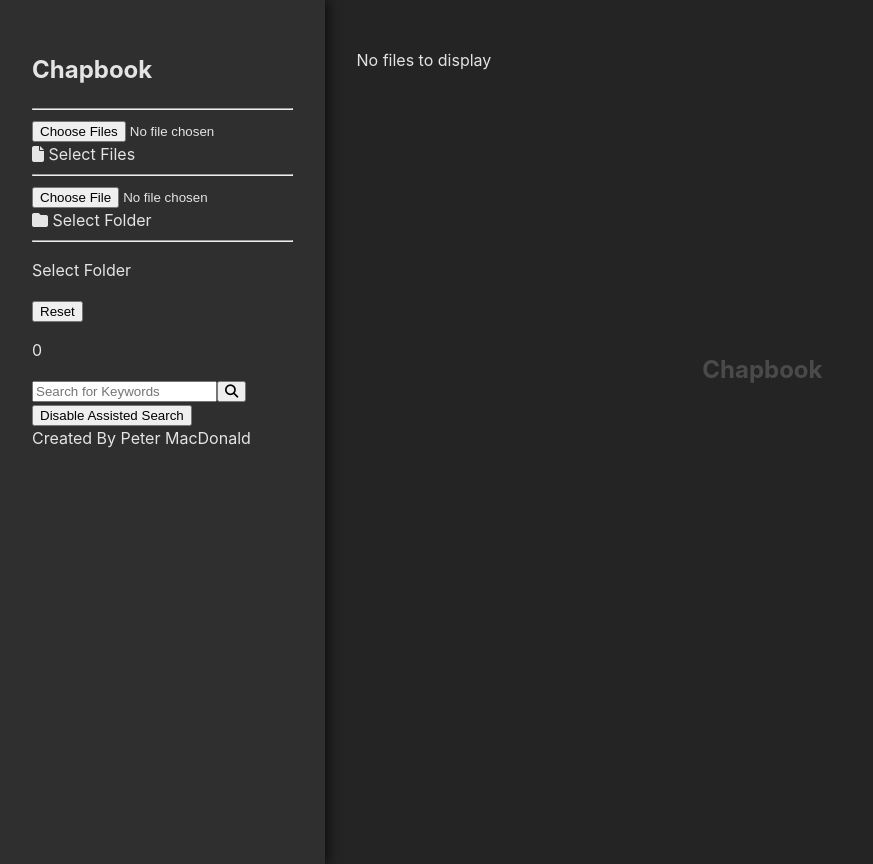
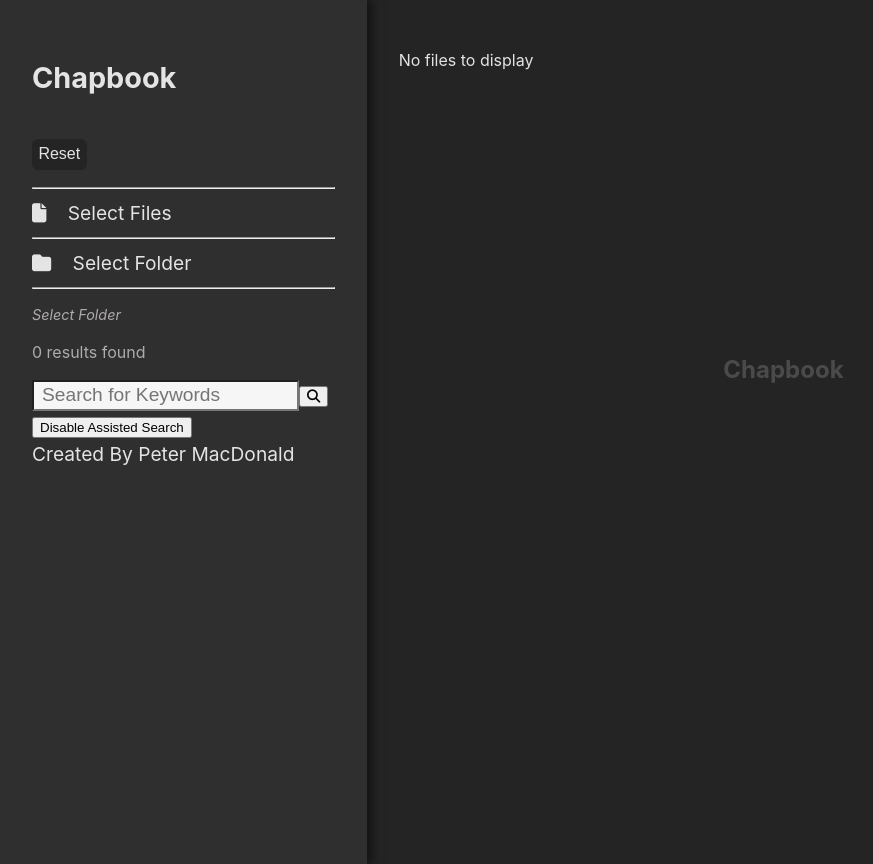
Before and after one commit to 709macdonald/ChapbookReactApp, a React (Vite) app: page / in a window 1280 px wide. Shown: the whole page, without its empty margins (0-873 px from the left). Built offline with nearby package versions, Linux system fonts and the light colour scheme.

Commit message:
fileSection CSS styled

```diff
--- a/src/components/FileUploadSection.jsx
+++ b/src/components/FileUploadSection.jsx
@@ -48,7 +48,11 @@ export default function FileUploadSection({
 
   return (
     <div className="fileUploadSectionDiv">
+      <button onClick={handleReset} className="resetButton">
+        Reset
+      </button>
       <hr />
+      <div className="fileInputDiv">
         <input
           type="file"
           onChange={selectUserFiles}
@@ -60,8 +64,9 @@ export default function FileUploadSection({
         <label htmlFor="fileInputFiles" className="fileInputLabel">
           <i className="fa-solid fa-file folderIcon"></i> Select Files
         </label>
+      </div>
       <hr />
-
+      <div className="fileInputDiv">
         <input
           type="file"
           onChange={selectUserFiles}
@@ -72,13 +77,11 @@ export default function FileUploadSection({
         <label htmlFor="fileInputDirectory" className="fileInputLabel">
           <i className="fa-solid fa-folder folderIcon"></i> Select Folder
         </label>
+      </div>
       <hr />
       <div className="folderNameDiv">
         <p className="folderName">{folderName}</p>
-        <button onClick={handleReset} className="resetButton">
-          Reset
-        </button>
-        <p>{resultsCount}</p>
+        <p className="resultsFound">{resultsCount} results found </p>
       </div>
     </div>
   );
--- a/src/index.css
+++ b/src/index.css
@@ -13,8 +13,9 @@
 
   --primary-font-size: 1.2rem;
   --secondary-font-size: 0.9rem;
+  --tertiary-font-size: 1rem;
   --font-color: rgba(255, 255, 255, 0.87);
-  --secondary-font-color: rgba(120, 118, 118, 0.87);
+  --secondary-font-color: rgba(193, 190, 190, 0.87);
 
   --hover-bg-color: #1f1f1f;
 }
@@ -106,7 +107,7 @@ body {
 
 .matchedWords {
   color: var(--secondary-font-color);
-  font-size: var(--secondary-font-size);
+  font-size: var (--tertiary-font-size);
   font-style: italic;
   position: absolute;
   left: 11rem;
@@ -153,4 +154,67 @@ body {
   height: 100vh;
   padding: 2rem;
   box-shadow: 5px 0 10px rgba(0, 0, 0, 0.5);
+  font-size: var(--primary-font-size);
 }
+
+/* FILE INPUT SECTION */
+
+.resetButton {
+  background-color: var(--secondary-bg-color);
+  border: none;
+  border-radius: 0.4rem;
+  color: var(--font-color);
+  cursor: pointer;
+  margin: 1rem 0 0.5rem auto;
+  padding: 0.4rem;
+  font-size: var(--tertiary-font-size);
+}
+
+.resetButton:hover {
+  background-color: var(--hover-bg-color);
+  transform: scale(1.05);
+}
+
+.fileInputDiv {
+  background-color: transparent;
+  cursor: pointer;
+}
+
+.fileInputDiv:hover {
+  background-color: var(--hover-bg-color);
+  transform: scale(1.05);
+}
+
+.fileInput {
+  display: none;
+}
+
+.folderIcon {
+  margin-right: 1rem;
+}
+
+.folderName {
+  font-size: var(--secondary-font-size);
+  font-style: italic;
+  color: var(--secondary-font-color);
+}
+
+.resultsFound {
+  font-size: var(--tertiary-font-size);
+  color: var(--secondary-font-color);
+  margin-top: 0;
+}
+
+/* SEARCH BAR SECTION */
+
+#searchBar {
+  height: 1.3rem;
+  font-size: 1.2rem;
+  padding: 0.2rem 0.5rem 0.2rem 0.5rem;
+  background-color: rgb(246, 246, 246);
+  cursor: pointer;
+}
+
+#searchBar:hover {
+  background-color: white;
+}
```
Also changed, not shown: 1 other file (tests, documents, lock files or other folders). Lines whose indentation alone changed are shown as unchanged.
